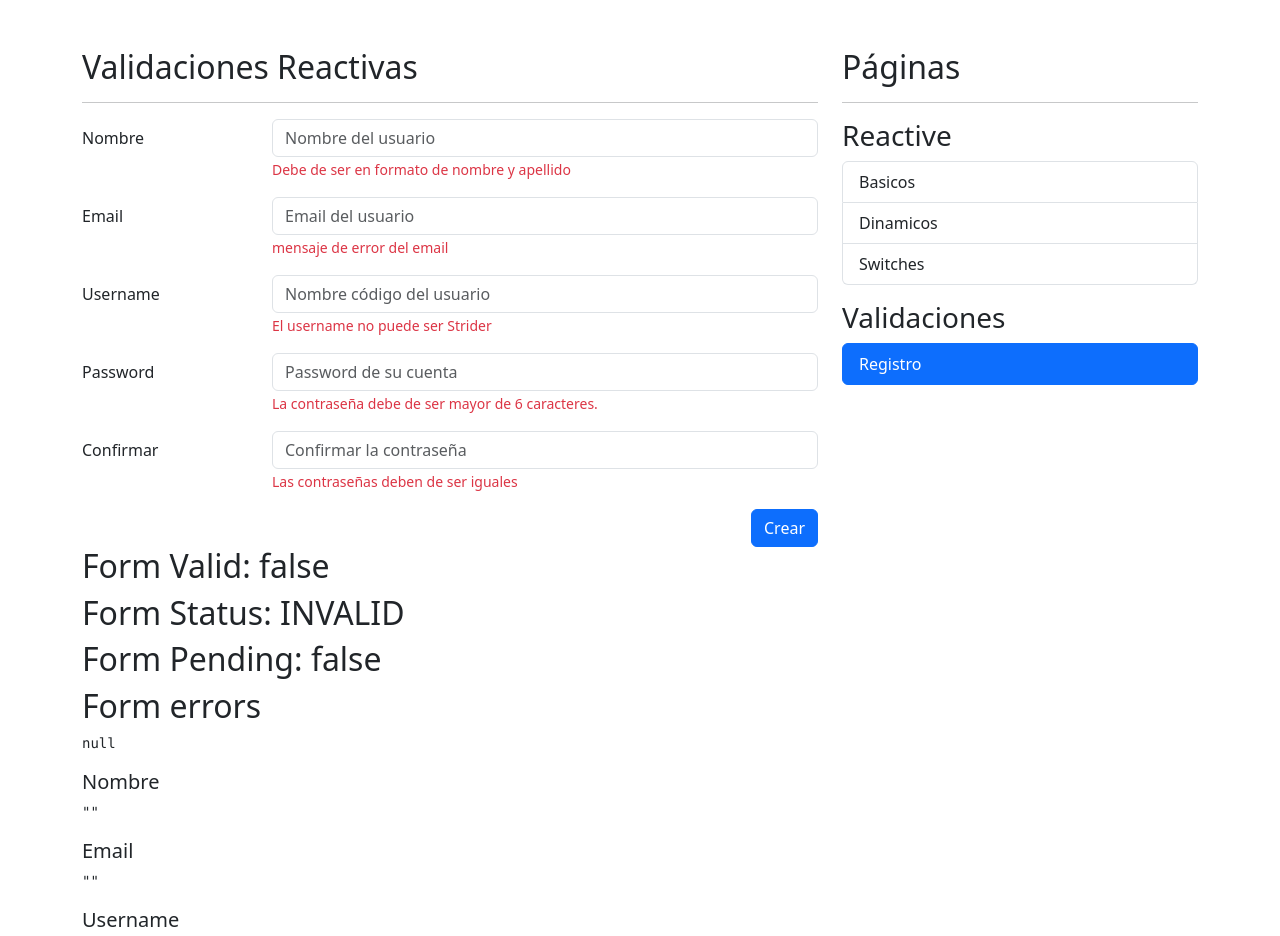
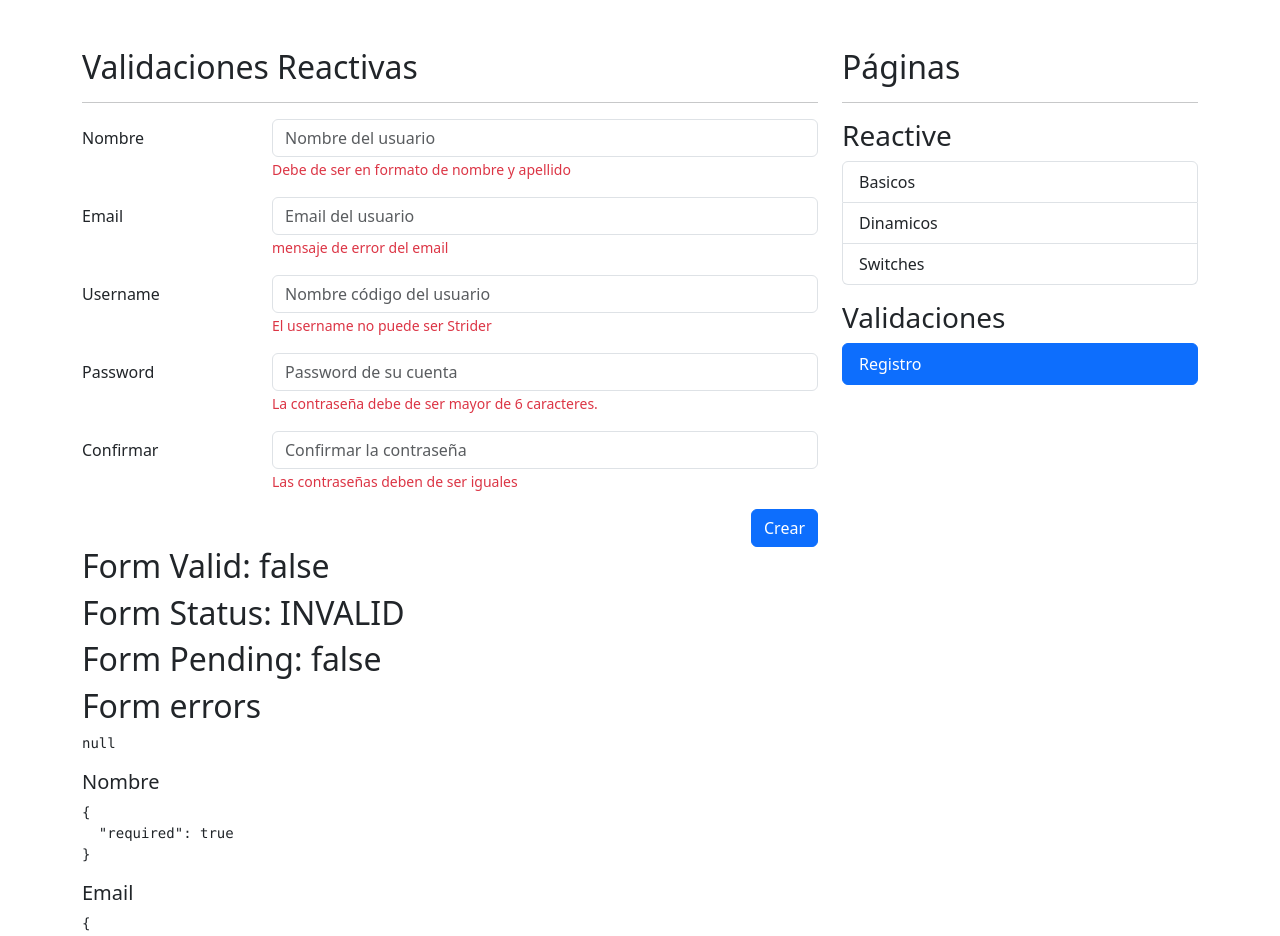
Before and after one commit to Duvan2662/Formularios-Reactivos, an Angular app: page /auth/sing-up in a window 1280 px wide. Shown: the top 936 px of the page. Built offline with nearby package versions, Linux system fonts and the light colour scheme.

Commit message:
Validaciones por medio de expresiones regulares importante

```diff
--- a/src/app/auth/pages/register-page/register-page.component.html
+++ b/src/app/auth/pages/register-page/register-page.component.html
@@ -102,10 +102,10 @@
 <pre>{{ myform.errors| json }}</pre>
 
 <h5>Nombre</h5>
-<pre>{{ myform.value.name | json }}</pre>
+<pre>{{myform.controls['name'].errors | json }}</pre>
 
 <h5>Email</h5>
-<pre>{{ myform.value.email | json }}</pre>
+<pre>{{ myform.controls['email'].errors | json }}</pre>
 
 <h5>Username</h5>
 <pre>{{ myform.controls['username'].errors| json }}</pre>
--- a/src/app/auth/pages/register-page/register-page.component.ts
+++ b/src/app/auth/pages/register-page/register-page.component.ts
@@ -1,6 +1,6 @@
 import { Component } from '@angular/core';
 import { FormBuilder, FormGroup, Validators } from '@angular/forms';
-import { cantBeStrider } from '../../../shared/validators/validators';
+import { cantBeStrider, emailPattern, firstNameAndLastnamePattern } from '../../../shared/validators/validators';
 
 @Component({
   selector: 'app-register-page',
@@ -10,8 +10,8 @@ import { cantBeStrider } from '../../../shared/validators/validators';
 export class RegisterPageComponent {
 
   public myform: FormGroup = this.fb.group({
-    name:['',[Validators.required]],
-    email:['',[Validators.required]],
+    name:['',[Validators.required, Validators.pattern(firstNameAndLastnamePattern)]],
+    email:['',[Validators.required, Validators.pattern(emailPattern)]],
     username:['',[Validators.required,cantBeStrider]],
     password:['',[Validators.required, Validators.minLength(6)]],
     password2: ['',[Validators.required]]
--- a/src/app/shared/validators/validators.ts
+++ b/src/app/shared/validators/validators.ts
@@ -1,9 +1,11 @@
-import { FormControl } from "@angular/forms";
+import { FormControl, ValidationErrors } from "@angular/forms";
 
 
+//Expresiones regulares para validar el Email y el primer y segundo nombre de la persona
+export const firstNameAndLastnamePattern: string = '([a-zA-Z]+) ([a-zA-Z]+)';
+export const emailPattern: string = "^[a-z0-9._%+-]+@[a-z0-9.-]+\\.[a-z]{2,4}$";
 
-
-export const cantBeStrider = (control:FormControl) => {
+export const cantBeStrider = (control:FormControl):ValidationErrors| null => {
 
 
   const value: string = control.value.trim().toLowerCase();
```
